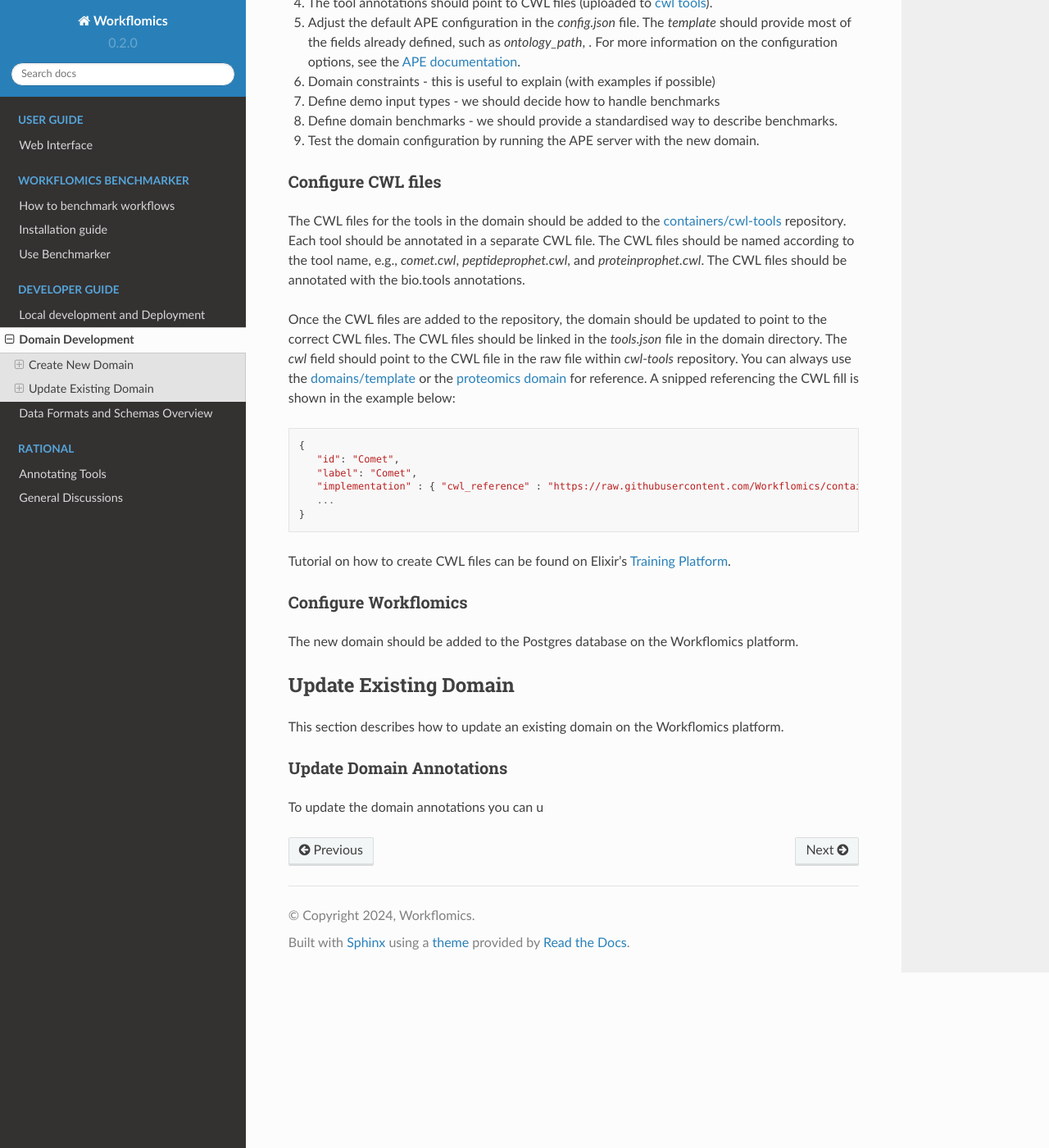
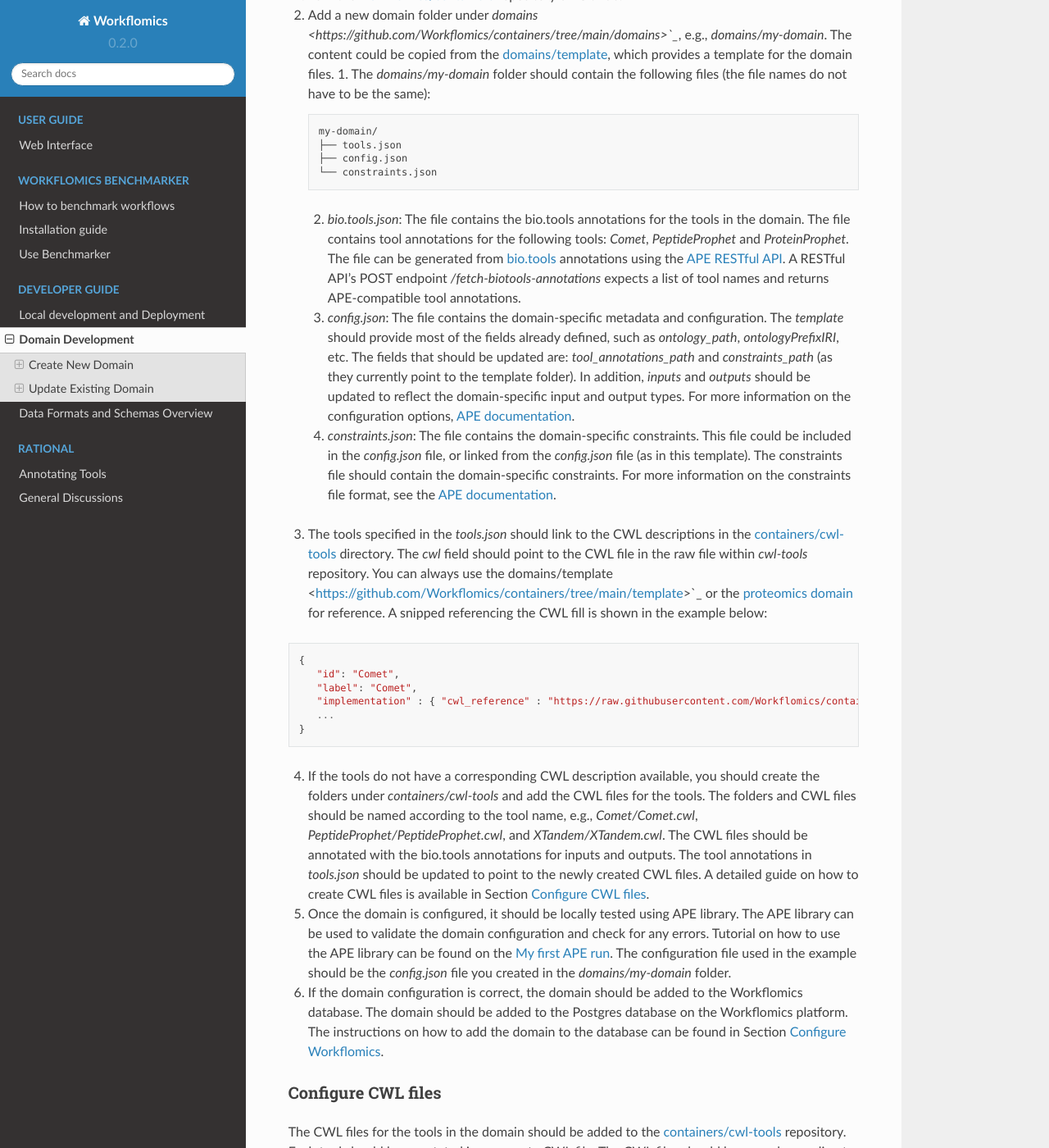
Before and after one commit to Workflomics/workflomics-readthedocs, a Sphinx documentation site: the page built from docs/source/developer-guide/domain-development.rst, in a window 1280 px wide and 1400 px high, scrolled down 691 px. Shown: the whole window at 82% size. Built offline with Sphinx 7.4.7 and the Read the Docs theme 2.0.0, drawn with Linux system fonts in a browser that asks for light colours; some of the changed text lies outside the part shown.

Commit message:
Provide step-by-step instructions on adding a new domain

```diff
--- a/docs/source/developer-guide/domain-development.rst
+++ b/docs/source/developer-guide/domain-development.rst
@@ -6,16 +6,24 @@ This guide outlines the steps to add a domain to the Workflomics platform, and h
 Create New Domain
 *****************
 
+The following steps describe how to create a new domain on the Workflomics platform. Creating a domain can be broken down into the following steps:
+
+1. Cloning the Workflomics annotations repository
+2. Configuring a new domain, including the domain description, constraints, and tool annotations.
+3. Linking the domain tools to their CWL descriptions
+4. Adding CWL descriptions that are currently missing in your domain and updating the domain configuration to point to the correct CWL files
+5. Testing the domain configuration using the APE library
+6. Adding the domain to the Workflomics database
+
+The following sections provide a detailed guide on how to create a new domain on the Workflomics platform.
+
 Setup the Domain Description
 ============================
 
-.. This is the content of every domain
-.. - `tools.json`: Contains the tool descriptions of the domain. See the [documentation](https://ape-framework.readthedocs.io/en/latest/docs/specifications/setup.html#tool-annotations) to learn more about `tools.json` file format.
-.. - `config.json`: Contains the domain-specific parameters. See the [documentation](https://ape-framework.readthedocs.io/en/latest/docs/specifications/setup.html#configuration-file) to learn more about the configuration file.
-.. - `constraints.json`: Contains the constraints for the domain. The file could be included in the `config.json` file, or linked from the `config.json` file (as in this template). See the [documentation](https://ape-framework.readthedocs.io/en/latest/docs/specifications/setup.html#configuration-file) to learn more about the constraints file format.
 
-1. Fork the `workflomics/containers <https://github.com/Workflomics/containers>`_ repository on GitHub and add a new domain folder under `domains`, e.g., `domains/my-domain`. The content could be copied from the `domains/template <https://github.com/Workflomics/containers/tree/main/template>`_ .
-2. The domain directory should contain the following files (the file names do not have to be the same):
+1. Fork the `workflomics/containers <https://github.com/Workflomics/containers>`_ repository on GitHub.
+2. Add a new domain folder under `domains <https://github.com/Workflomics/containers/tree/main/domains>`_`, e.g., `domains/my-domain`. The content could be copied from the `domains/template <https://github.com/Workflomics/containers/tree/main/template>`_, which provides a template for the domain files.
+   1. The `domains/my-domain` folder should contain the following files (the file names do not have to be the same):
 
    .. code-block::
 
@@ -23,22 +31,24 @@ Setup the Domain Description
       ├── tools.json
       ├── config.json
       └── constraints.json
+   2. `bio.tools.json`: The file contains the bio.tools annotations for the tools in the domain. The file contains tool annotations for the following tools: `Comet`, `PeptideProphet` and `ProteinProphet`. The file can be generated from `bio.tools <https://bio.tools>`_ annotations using the `APE RESTful API <https://ape-framework.readthedocs.io/en/latest/docs/restful-ape/introduction.html>`_. A RESTful API's POST endpoint `/fetch-biotools-annotations` expects a list of tool names and returns APE-compatible tool annotations.
+   3. `config.json`: The file contains the domain-specific metadata and configuration.  The `template` should provide most of the fields already defined, such as `ontology_path`, `ontologyPrefixIRI`, etc. The fields that should be updated are: `tool_annotations_path` and `constraints_path` (as they currently point to the template folder). In addition, `inputs` and `outputs` should be updated to reflect the domain-specific input and output types. For more information on the configuration options, `APE documentation <https://ape-framework.readthedocs.io/en/latest/docs/specifications/domain.html#core-configuration>`_.
+   4. `constraints.json`: The file contains the domain-specific constraints. This file could be included in the `config.json` file, or linked from the `config.json` file (as in this template). The constraints file should contain the domain-specific constraints. For more information on the constraints file format, see the `APE documentation <https://ape-framework.readthedocs.io/en/latest/docs/specifications/constraints.html#constraint-templates>`_.
 
-   1. `bio.tools.json`: This file contains the bio.tools annotations for the tools in the domain. The file contains tool annotations for the following tools: `Comet`, `PeptideProphet` and `ProteinProphet`.
+3. The tools specified in the `tools.json` should link to the CWL descriptions in the `containers/cwl-tools <https://github.com/Workflomics/containers/tree/main/cwl-tools>`_ directory. The `cwl` field should point to the CWL file in the raw file within `cwl-tools` repository. You can always use the domains/template <https://github.com/Workflomics/containers/tree/main/template>`_ or the `proteomics domain <https://github.com/Workflomics/containers/blob/main/domains/proteomics/tools.json>`_ for reference. A snipped referencing the CWL fill is shown in the example below:
 
-3. Fetch bio.tools annotations using the [TODO: add instructions] interface of RESTful APE. The annotations can be modified [TODO: We need to decide what to do in that case?]
-4. The tool annotations should point to CWL files (uploaded to `cwl tools <https://github.com/Workflomics/containers/tree/main/cwl/tools>`_).
+.. code-block::
 
-5. Adjust the default APE configuration in the `config.json` file. The `template` should provide most of the fields already defined, such as `ontology_path`, . For more information on the configuration options, see the `APE documentation <https://ape-framework.readthedocs.io/en/latest/docs/specifications/setup.html#core-configuration>`_.
+   {
+      "id": "Comet",
+      "label": "Comet",
+      "implementation" : { "cwl_reference" : "https://raw.githubusercontent.com/Workflomics/containers/main/cwl/tools/Comet/Comet.cwl"} ,
+      ...
+   }
 
-6. Domain constraints - this is useful to explain (with examples if possible)
-
-7. Define demo input types - we should decide how to handle benchmarks
-
-8.  Define domain benchmarks - we should provide a standardised way to describe benchmarks.
-
-9.  Test the domain configuration by running the APE server with the new domain.
-
+4. If the tools do not have a corresponding CWL description available, you should create the folders under `containers/cwl-tools` and add the CWL files for the tools. The folders and CWL files should be named according to the tool name, e.g., `Comet/Comet.cwl`, `PeptideProphet/PeptideProphet.cwl`, and `XTandem/XTandem.cwl`. The CWL files should be annotated with the bio.tools annotations for inputs and outputs. The tool annotations in `tools.json` should be updated to point to the newly created CWL files. A detailed guide on how to create CWL files is available in Section `Configure CWL files <#configure-cwl-files>`_.
+5. Once the domain is configured, it should be locally tested using APE library. The APE library can be used to validate the domain configuration and check for any errors. Tutorial on how to use the APE library can be found on the `My first APE run <https://ape-framework.readthedocs.io/en/latest/docs/basics/gettingstarted.html>`_. The configuration file used in the example should be the `config.json` file you created in the `domains/my-domain` folder.
+6. If the domain configuration is correct, the domain should be added to the Workflomics database. The domain should be added to the Postgres database on the Workflomics platform. The instructions on how to add the domain to the database can be found in Section `Configure Workflomics <#configure-workflomics>`_.
 
 Configure CWL files
 ===================
@@ -61,16 +71,26 @@ Tutorial on how to create CWL files can be found on Elixir's `Training Platform
 Configure Workflomics
 =====================
 
-The new domain should be added to the Postgres database on the Workflomics platform.
+The new domain should be added to the Postgres database on the Workflomics platform. The database can be updated from the `SQL script <https://github.com/Workflomics/workflomics-frontend/blob/main/database/03_import_data.sql>`_ available on the Workflomics platform.
 
+Once the `script <https://github.com/Workflomics/workflomics-frontend/blob/main/database/03_import_data.sql>`_ is updated and the new domain is added to the `public.domain` table, the Workflomics platform should be updated to reflect the new domain. Please contact the `Workflomics developers team <https://workflomics.readthedocs.io/en/domain-creation/#contents>`_ to update the platform.
+
+An administrator should be able to update the Workflomics platform to reflect the new domain. The new domain should be visible on the Workflomics platform, and the tools in the domain should be available for use in the workflow editor.
 
 
 Update Existing Domain
 **********************
 
 This section describes how to update an existing domain on the Workflomics platform.
+We distinguish between few types of updates:
 
-Update Domain Annotations
-=========================
+1. Adding a new tool to the domain
+2. Updating an existing tool in the domain
+3. Adding domain specific constraints
+
+Writing in progress.
+
+Add New Tool
+============
 
 To update the domain annotations you can u
```
Also changed, not shown: docs/source/index.rst (+12 -0 lines).
